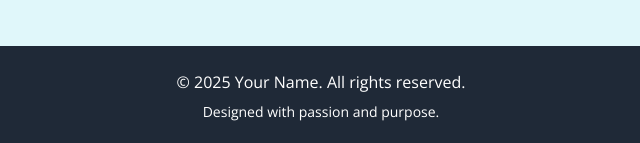
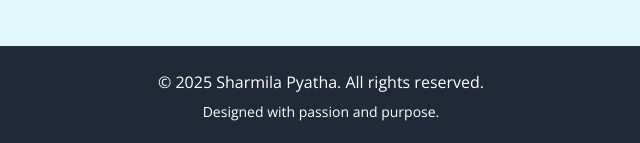
Before and after one commit to Sharmilapyatha432/My-Portfolio, a plain HTML site: page index.html in a window 1280 px wide. Shown: the part 6587-6730 px from the top of the page, 319-959 px from the left. Drawn offline with nearby package versions, Linux system fonts and the light colour scheme; animation ran at ten frames a second.

Commit message:
changes done

```diff
--- a/index.html
+++ b/index.html
@@ -258,7 +258,7 @@
 
     <!-- Footer -->
     <footer class="bg-gray-800 text-white text-center p-6 rounded-t-lg">
-        <p>&copy; <span id="current-year"></span> Your Name. All rights reserved.</p>
+        <p>&copy; <span id="current-year"></span> Sharmila Pyatha. All rights reserved.</p>
         <p class="text-sm mt-2">Designed with passion and purpose.</p>
     </footer>
 
```
